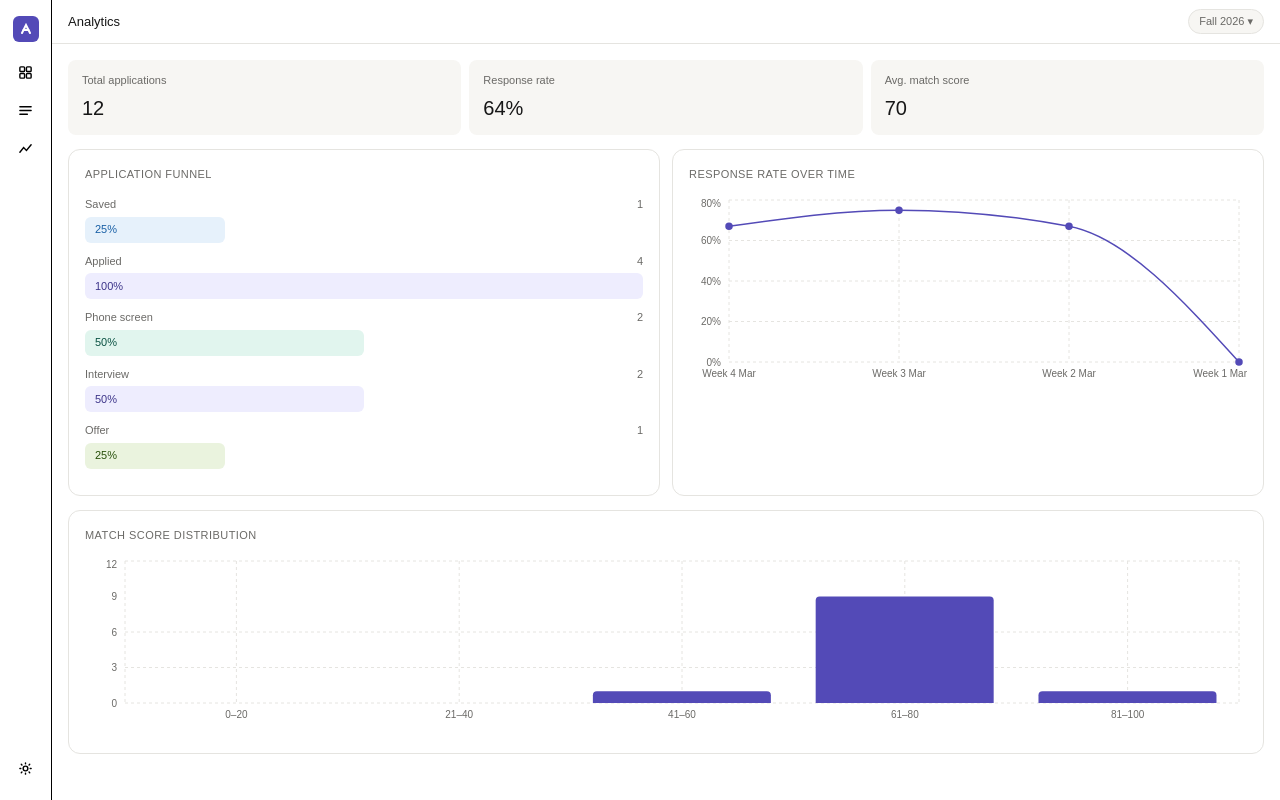
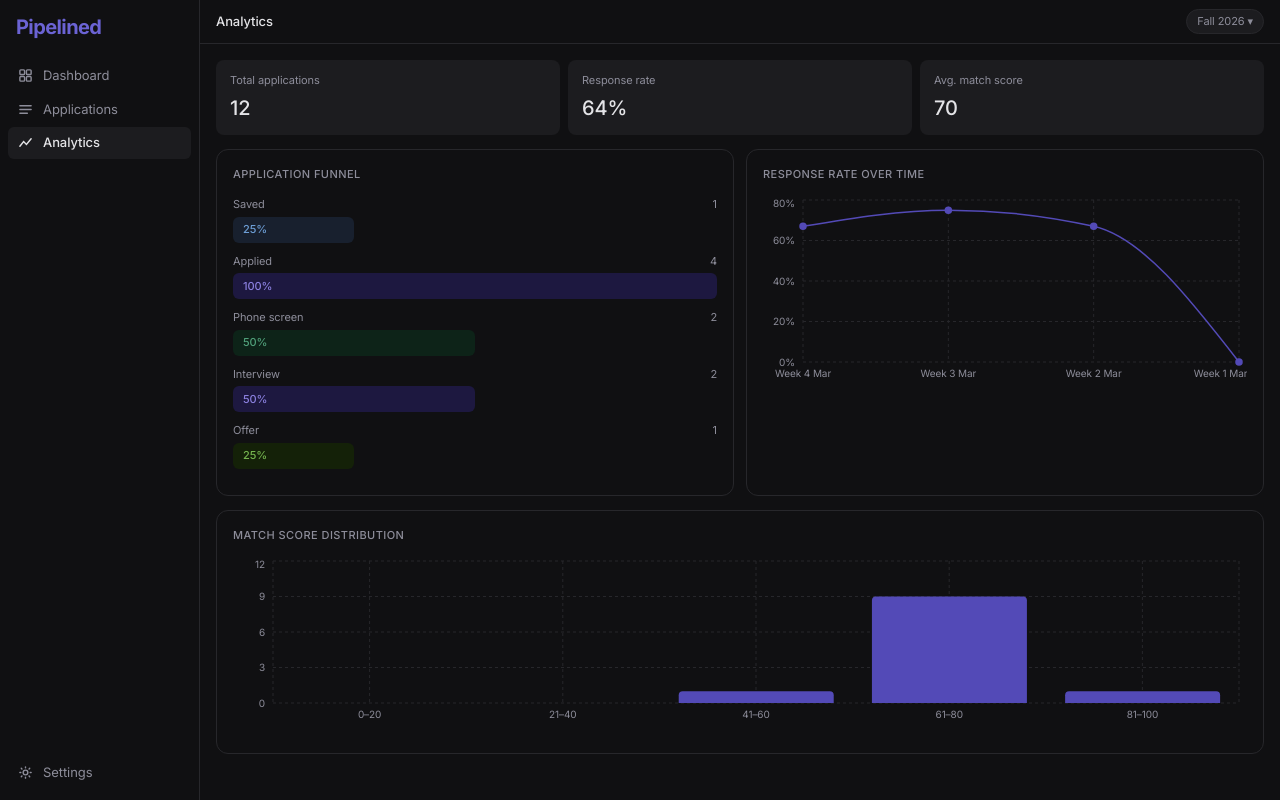
Before and after one commit to Justin67o/Pipelined, a Next.js app: page /analytics in a window 1280 px wide. Built offline with nearby package versions, Linux system fonts and the light colour scheme.

Commit message:
fix ui theme and styling

```diff
--- a/app/(dashboard)/analytics/page.tsx
+++ b/app/(dashboard)/analytics/page.tsx
@@ -57,19 +57,19 @@ const statusLabels: Record<Status, string> = {
 }
 
 const funnelColors: Record<string, string> = {
-  Saved:        '#E6F1FB',
-  Applied:      '#EEEDFE',
-  'Phone screen': '#E1F5EE',
-  Interview:    '#EEEDFE',
-  Offer:        '#EAF3DE',
+  Saved:          '#18202e',
+  Applied:        '#1d1840',
+  'Phone screen': '#0d2318',
+  Interview:      '#1d1840',
+  Offer:          '#142108',
 }
 
 const funnelTextColors: Record<string, string> = {
-  Saved:        '#185FA5',
-  Applied:      '#3C3489',
-  'Phone screen': '#085041',
-  Interview:    '#3C3489',
-  Offer:        '#27500A',
+  Saved:          '#6d9ed5',
+  Applied:        '#8b80df',
+  'Phone screen': '#50a07a',
+  Interview:      '#8b80df',
+  Offer:          '#74b34e',
 }
 
 function computeFunnel(apps: Application[]) {
--- a/app/(dashboard)/settings/page.tsx
+++ b/app/(dashboard)/settings/page.tsx
@@ -140,8 +140,8 @@ function GhostButton({ children, onClick, danger }: {
         padding: '5px 12px',
         borderRadius: 8,
         background: 'transparent',
-        border: `0.5px solid ${danger ? '#E24B4A' : 'var(--color-border)'}`,
-        color: danger ? '#A32D2D' : 'var(--color-muted-foreground)',
+        border: `0.5px solid ${danger ? '#6b2a2a' : 'var(--color-border)'}`,
+        color: danger ? '#d46b6b' : 'var(--color-muted-foreground)',
         cursor: 'pointer',
       }}
     >
@@ -292,8 +292,8 @@ export default function SettingsPage() {
                       fontWeight: 500,
                       padding: '2px 7px',
                       borderRadius: 99,
-                      background: '#EAF3DE',
-                      color: '#27500A',
+                      background: '#142108',
+                      color: '#74b34e',
                     }}>
                       Active
                     </span>
@@ -422,7 +422,7 @@ export default function SettingsPage() {
               padding: '10px 0',
             }}>
               <div>
-                <div style={{ fontSize: 13, color: '#A32D2D' }}>Delete account</div>
+                <div style={{ fontSize: 13, color: '#d46b6b' }}>Delete account</div>
                 <div style={{ fontSize: 11, color: 'var(--color-muted-foreground)', marginTop: 2 }}>
                   Permanently delete all your data
                 </div>
--- a/app/globals.css
+++ b/app/globals.css
@@ -1,29 +1,30 @@
 @import "tailwindcss";
 
 :root {
-  --color-background: #ffffff;
-  --color-secondary: #f7f6f3;
-  --color-border: #e5e4e0;
-  --color-primary: #171717;
-  --color-muted-foreground: #6b6a67;
-  --color-tertiary: #a8a7a3;
-}
-@theme inline {
-  --color-background: var(--background);
-  --color-foreground: var(--foreground);
-  --font-sans: var(--font-geist-sans);
-  --font-mono: var(--font-geist-mono);
+  --color-background: #101012;
+  --color-secondary: #1c1c1f;
+  --color-border: #27272b;
+  --color-primary: #e4e4e7;
+  --color-muted-foreground: #8d8d9a;
+  --color-tertiary: #52525f;
 }
 
-@media (prefers-color-scheme: dark) {
-  :root {
-    --background: #0a0a0a;
-    --foreground: #ededed;
-  }
+@theme inline {
+  --color-background: var(--color-background);
+  --color-secondary: var(--color-secondary);
+  --color-border: var(--color-border);
+  --color-primary: var(--color-primary);
+  --color-muted-foreground: var(--color-muted-foreground);
+  --font-sans: var(--font-inter), ui-sans-serif, system-ui, sans-serif;
 }
 
 body {
-  background: var(--background);
-  color: var(--foreground);
-  font-family: Arial, Helvetica, sans-serif;
+  background-color: var(--color-background);
+  color: var(--color-primary);
+  font-family: var(--font-inter), ui-sans-serif, system-ui, sans-serif;
+  font-size: 14px;
+  line-height: 1.5;
+  letter-spacing: -0.006em;
+  -webkit-font-smoothing: antialiased;
+  -moz-osx-font-smoothing: grayscale;
 }
--- a/app/layout.tsx
+++ b/app/layout.tsx
@@ -1,4 +1,11 @@
 import "./globals.css";
+import { Inter } from "next/font/google";
+
+const inter = Inter({
+  subsets: ["latin"],
+  variable: "--font-inter",
+  display: "swap",
+});
 
 export default function RootLayout({
   children,
@@ -6,10 +13,8 @@ export default function RootLayout({
   children: React.ReactNode;
 }>) {
   return (
-    <html
-      lang="en"
-    >
-      <body >{children}</body>
+    <html lang="en" className={inter.variable}>
+      <body>{children}</body>
     </html>
   );
 }
--- a/components/layout/sidebar.tsx
+++ b/components/layout/sidebar.tsx
@@ -10,6 +10,7 @@ export default function Sidebar() {
   const links = [
     {
       href: '/dashboard',
+      label: 'Dashboard',
       icon: (
         <svg viewBox="0 0 16 16" width="15" height="15" fill="none" stroke="currentColor" strokeWidth="1.5" strokeLinecap="round">
           <rect x="2" y="2" width="5" height="5" rx="1"/>
@@ -21,6 +22,7 @@ export default function Sidebar() {
     },
     {
       href: '/applications',
+      label: 'Applications',
       icon: (
         <svg viewBox="0 0 16 16" width="15" height="15" fill="none" stroke="currentColor" strokeWidth="1.5" strokeLinecap="round">
           <path d="M2 4h12M2 8h12M2 12h8"/>
@@ -29,6 +31,7 @@ export default function Sidebar() {
     },
     {
       href: '/analytics',
+      label: 'Analytics',
       icon: (
         <svg viewBox="0 0 16 16" width="15" height="15" fill="none" stroke="currentColor" strokeWidth="1.5" strokeLinecap="round">
           <polyline points="2,12 6,7 9,10 14,4"/>
@@ -38,30 +41,31 @@ export default function Sidebar() {
   ]
 
   return (
-    <div className="w-[52px] h-screen border-r border-border flex flex-col items-center py-4 gap-1.5 flex-shrink-0 bg-background">
+    <div className="w-[200px] h-screen border-r border-border flex flex-col py-3 gap-0.5 flex-shrink-0 bg-background">
 
-      {/* Logo */}
-      <div className="w-[26px] h-[26px] bg-[#534AB7] rounded-md flex items-center justify-center mb-2">
-        <svg width="12" height="12" viewBox="0 0 12 12" fill="none" stroke="#fff" strokeWidth="2" strokeLinecap="round">
-          <polyline points="2,10 6,2 10,10"/>
-          <line x1="3.5" y1="7" x2="8.5" y2="7"/>
-        </svg>
+      {/* Wordmark */}
+      <div className="px-4 mb-4">
+        <span className="text-[20px] font-bold tracking-[-0.03em]" style={{ color: '#6b63d4' }}>Pipelined</span>
       </div>
 
       {/* Nav links */}
-      {links.map(link => (
+      {links.map(link => {
+        const active = pathname === link.href || pathname.startsWith(link.href)
+        return (
           <Link
             key={link.href}
             href={link.href}
-          className={`w-8 h-8 rounded-md flex items-center justify-center transition-colors
-            ${pathname === link.href || pathname.startsWith(link.href)
-              ? 'bg-secondary text-primary'
-              : 'text-muted-foreground hover:bg-secondary'
+            className={`mx-2 flex items-center gap-2.5 px-2.5 py-1.5 rounded-md text-[13px] transition-colors
+              ${active
+                ? 'bg-secondary text-primary font-medium'
+                : 'text-muted-foreground hover:bg-secondary hover:text-primary'
               }`}
           >
             {link.icon}
+            {link.label}
           </Link>
-      ))}
+        )
+      })}
 
       {/* Spacer */}
       <div className="flex-1" />
@@ -69,16 +73,17 @@ export default function Sidebar() {
       {/* Settings at bottom */}
       <Link
         href="/settings"
-        className={`w-8 h-8 rounded-md flex items-center justify-center transition-colors
+        className={`mx-2 flex items-center gap-2.5 px-2.5 py-1.5 rounded-md text-[13px] transition-colors
           ${pathname === '/settings'
-            ? 'bg-secondary text-primary'
-            : 'text-muted-foreground hover:bg-secondary'
+            ? 'bg-secondary text-primary font-medium'
+            : 'text-muted-foreground hover:bg-secondary hover:text-primary'
           }`}
       >
         <svg viewBox="0 0 16 16" width="15" height="15" fill="none" stroke="currentColor" strokeWidth="1.5" strokeLinecap="round">
           <circle cx="8" cy="8" r="2.5"/>
           <path d="M8 2v1M8 13v1M2 8h1M13 8h1M3.5 3.5l.7.7M11.8 11.8l.7.7M3.5 12.5l.7-.7M11.8 4.2l.7-.7"/>
         </svg>
+        Settings
       </Link>
 
     </div>
```
Lines whose indentation alone changed are shown as unchanged.
